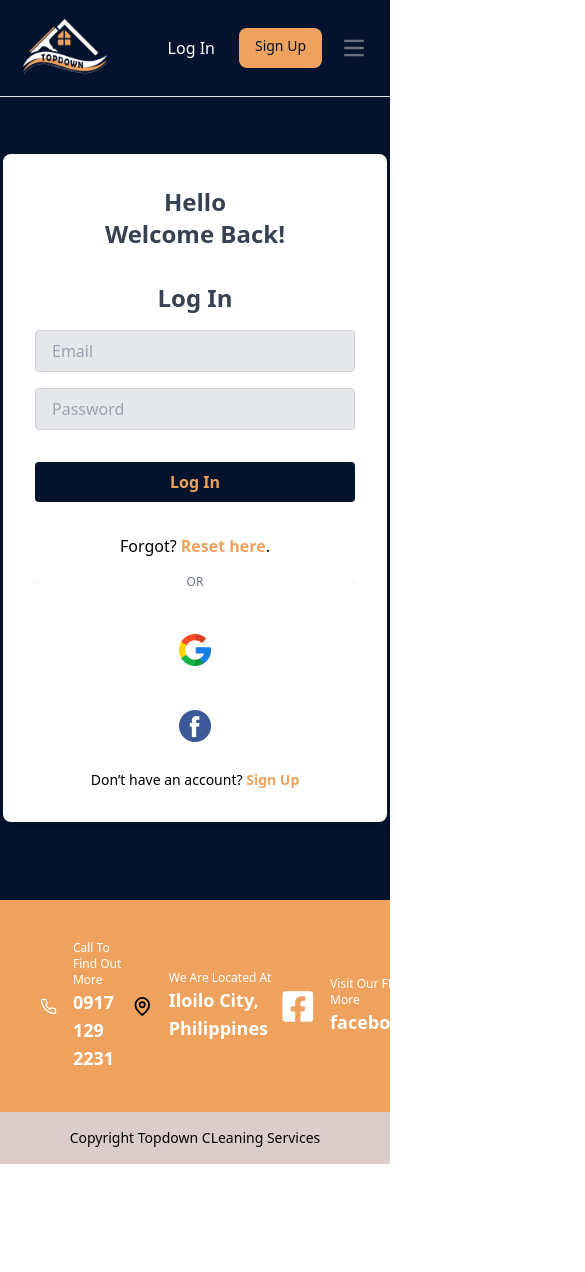
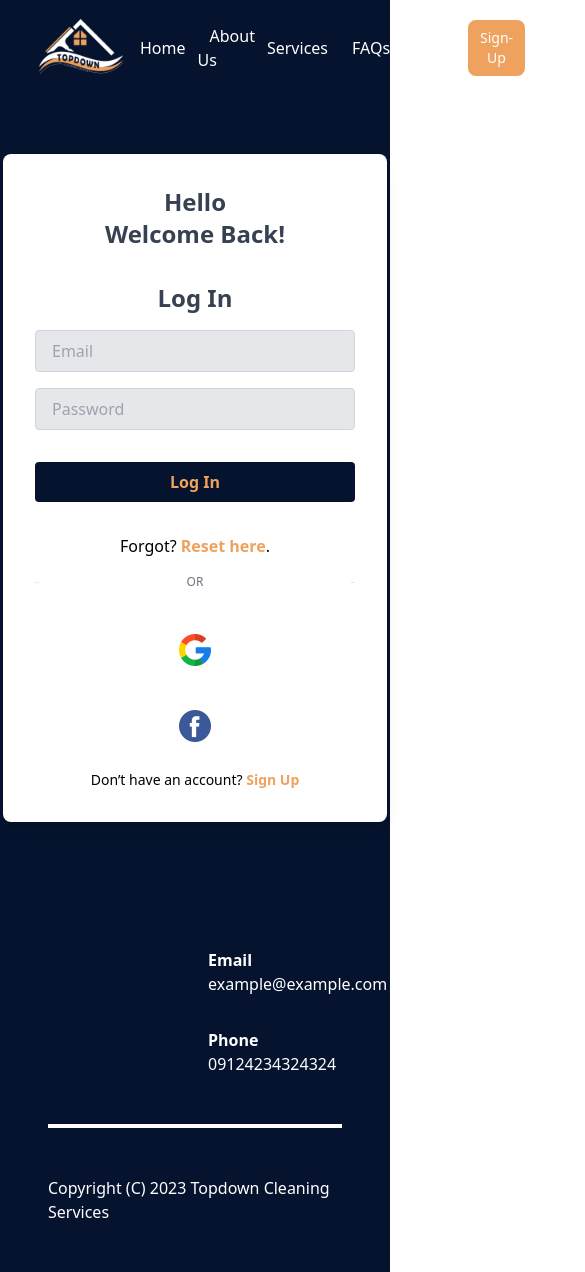
Before and after one commit to se3-3124/spotless-solutions-workspace, a React (Vite) app in the folder packages/client/: page /login in a window 390 px wide. Shown: the top 1272 px of the page, 585 px wide, since content can reach past the window. Before the commit the page ends 1164 px from the top, so only its background shows below. Built offline with nearby package versions, Linux system fonts and the light colour scheme.

Commit message:
remove unused files

```diff
--- a/packages/client/src/Components/Footer.tsx
+++ /dev/null
@@ -1,46 +0,0 @@
-import { FiPhone } from "react-icons/fi";
-import { GrLocation } from "react-icons/gr";
-import { FaFacebookSquare } from "react-icons/fa";
-
-function Footer() {
-    return (
-        <footer className="w-screen font-sans">
-            <div className="bg-[#EFA25D] text-white p-10">
-                <div className="flex justify-between">
-                    <div className="flex items-center">
-                        <FiPhone size={35} className="mr-4"/>
-                        <div className="">
-                            <p className="text-xs">Call To Find Out More</p>
-                            <p className="text-lg font-bold">0917 129 2231</p>
-                        </div>
-                    </div>
-
-                    <div className="flex items-center">
-                        <GrLocation size={35} className="mr-4"/>
-                        <div>
-                            <p className="text-xs">We Are Located At</p>
-                            <p className="text-lg font-bold">Iloilo City, Philippines</p>
-                        </div>
-                    </div>
-
-                    <div className="flex">
-                        <a href="https://facebook.com/topdowncleaningilo" target="_blank" rel="noopener noreferrer" className="flex items-center cursor-pointer">
-                            <FaFacebookSquare size={35} className="mr-4"/>
-                            <div>
-                                <p className="text-xs">Visit Our FB Page For More</p>
-                                <p className="text-lg font-bold">facebook.com/</p>
-                            </div>
-                        </a>
-                    </div>
-                </div>
-            </div>
-            <div>
-                <p className="flex justify-center text-sm bg-[#DCCCCC] py-4">
-                    Copyright Topdown CLeaning Services
-                </p>
-            </div>
-        </footer>
-    );
-}
-
-export default Footer;
--- a/packages/client/src/Components/Nav.tsx
+++ /dev/null
@@ -1,93 +0,0 @@
-import { useState } from "react";
-import { AiOutlineClose, AiOutlineMenu } from "react-icons/ai";
-import { GoHome } from "react-icons/go";
-import { MdGroups } from "react-icons/md";
-import { MdCleaningServices } from "react-icons/md";
-import { BsQuestionSquare } from "react-icons/bs";
-
-const menuItems = [
-  { title: "Home", link: "/Home" },
-  { title: "About Us", link: "/AboutUs" },
-  { title: "Services", link: "/Services" },
-  { title: "FAQs", link: "/Faqs" },
-];
-
-const Nav = () => {
-  const [navbarOpen, setNavbarOpen] = useState(false);
-  const handleToggle = () => {
-    setNavbarOpen(!navbarOpen);
-  };
-
-  return (
-      <nav className="shadow-md py-8 px-4">
-        <div className="container mx-auto flex justify-between items-center">
-          <div className="font-bold text-lg">Logo</div>
-
-          <ul className="hidden md:flex space-x-16">
-            {menuItems.map((item, index) => (
-                <li key={index}>
-                  <a
-                      href={item.link}
-                      className="hover:text-orange-500 hover:underline"
-                  >
-                    {item.title}
-                  </a>
-                </li>
-            ))}
-          </ul>
-
-          <button className="hidden md:flex bg-gray-900 text-[#EFA25D] px-4 py-1 rounded hover:bg-white hover:text-[#f68f34] transition duration-300 ease-in-out">
-            Sign In
-          </button>
-
-          <div onClick={handleToggle} className="md:hidden flex">
-            {!navbarOpen ? (
-                <AiOutlineClose size={25} />
-            ) : (
-                <AiOutlineMenu size={25} />
-            )}
-            <div
-                className={
-                  !navbarOpen
-                      ? "fixed left-0 top-0 w-[85%] h-full ease-in-out duration-500 bg-white"
-                      : "fixed left-[-100%]"
-                }
-            >
-              <nav className="shadow-md py-8 px-2">
-                <div className="container mx-auto flex justify-between items-center ml-9">
-                  <div className="font-bold text-lg">Logo</div>
-                </div>
-              </nav>
-
-              <ul className="px-2 border-b border-l border-r-2 uppercase">
-                <li className="p-4 border-b border-gray-300 flex items-center">
-                  <GoHome size={20}/>
-                  <a href="/Home" className="ml-4">
-                    Home
-                  </a>
-                </li>
-                <li className="p-4 border-b border-gray-300 flex items-center">
-                  <MdGroups size={20}/>
-                  <a href="/About" className="ml-4">                  About
-                  </a>
-                </li>
-                <li className="p-4 border-b border-gray-300 flex items-center">
-                  <MdCleaningServices size={20}/>
-                  <a href="/Services" className="ml-4">                  Services
-                  </a>
-                </li>
-                <li className="p-4 flex items-center">
-                  <BsQuestionSquare size={20}/>
-                  <a href="/Faqs" className=" ml-4">
-                    FAQs
-                  </a>
-                </li>
-              </ul>
-            </div>
-          </div>
-        </div>
-      </nav>
-  );
-};
-
-export default Nav;
--- a/packages/client/src/pages/dashboard/Dashboard.tsx
+++ b/packages/client/src/pages/dashboard/Dashboard.tsx
@@ -1,7 +1,6 @@
 import {useEffect} from 'react';
 import './dashboard.css';
 import Navbar from '../home-page/navbar.tsx';
-import Footer from '../../Components/Footer.tsx';
 import axios from 'axios';
 
 export default function Dashboard() {
@@ -36,7 +35,6 @@ export default function Dashboard() {
                     </div>
                 </div>
             </section>
-            <Footer />
         </>
     )
 }
--- a/packages/client/src/pages/login-page/login-page.tsx
+++ b/packages/client/src/pages/login-page/login-page.tsx
@@ -1,9 +1,9 @@
-import {useState} from 'react';
-import './login-page.css';
-import Navbar from '../home-page/navbar.tsx';
 import axios from 'axios';
 import {Link} from 'react-router-dom';
-import Footer from '../../Components/Footer.tsx';
+import {useState} from 'react';
+
+import './login-page.css';
+import PageContentCommons from '../../Components/PageContentCommons.tsx';
 
 type LoginState = {
     email: string;
@@ -45,8 +45,7 @@ export default function LogIn() {
     }
 
     return (
-        <>
-            <Navbar />
+        <PageContentCommons active={-1}>
             <section className='signupSize bg-midnightblue'>
                 <div className="py-16">
                     <div className="flex bg-white rounded-lg shadow-lg overflow-x-auto mx-auto max-w-sm lg:max-w-4xl">
@@ -116,7 +115,6 @@ export default function LogIn() {
                     </div>
                 </div>
             </section>
-            <Footer />
-        </>
+        </PageContentCommons>
     )
 }
--- a/packages/client/src/pages/password-recovery/recovery-recover.tsx
+++ b/packages/client/src/pages/password-recovery/recovery-recover.tsx
@@ -1,8 +1,9 @@
+
+import axios from 'axios';
 import {useState, useEffect} from 'react';
+
 import '../login-page/login-page.css';
-import Navbar from '../home-page/navbar.tsx';
-import axios from 'axios';
-import Footer from '../../Components/Footer.tsx';
+import PageContentCommons from '../../Components/PageContentCommons.tsx';
 
 type RecoveryState = {
     password: string;
@@ -91,8 +92,7 @@ export default function RecoveryRecover() {
     }
 
     return (
-        <>
-            <Navbar />
+        <PageContentCommons active={-1}>
             <section className='signupSize bg-midnightblue' style={{height: '80vh'}}>
                 <div className="py-16">
                     <div className="flex bg-white rounded-lg shadow-lg overflow-x-auto mx-auto max-w-sm lg:max-w-4xl">
@@ -141,7 +141,6 @@ export default function RecoveryRecover() {
                     </div>
                 </div>
             </section>
-            <Footer />
-        </>
+        </PageContentCommons>
     )
 }
--- a/packages/client/src/pages/registration-page/registration-page.tsx
+++ b/packages/client/src/pages/registration-page/registration-page.tsx
@@ -2,8 +2,7 @@ import {useState} from 'react';
 import {Link} from 'react-router-dom';
 import axios from 'axios';
 import './registration-page.css'
-import Navbar from '../home-page/navbar.tsx';
-import Footer from '../../Components/Footer.tsx';
+import PageContentCommons from '../../Components/PageContentCommons.tsx';
 
 type UserState = {
     email: string;
@@ -62,8 +61,7 @@ export default function SignUp() {
     }
 
     return (
-        <>
-            <Navbar />
+        <PageContentCommons active={-1}>
             <section className='signupSize bg-midnightblue'>
                 <div className="py-16">
                     <div className="flex bg-white rounded-lg shadow-lg overflow-x-auto mx-auto max-w-sm lg:max-w-4xl">
@@ -167,7 +165,6 @@ export default function SignUp() {
                     </div>
                 </div>
             </section>
-            <Footer />
-        </>
+        </PageContentCommons>
     )
 }
```
